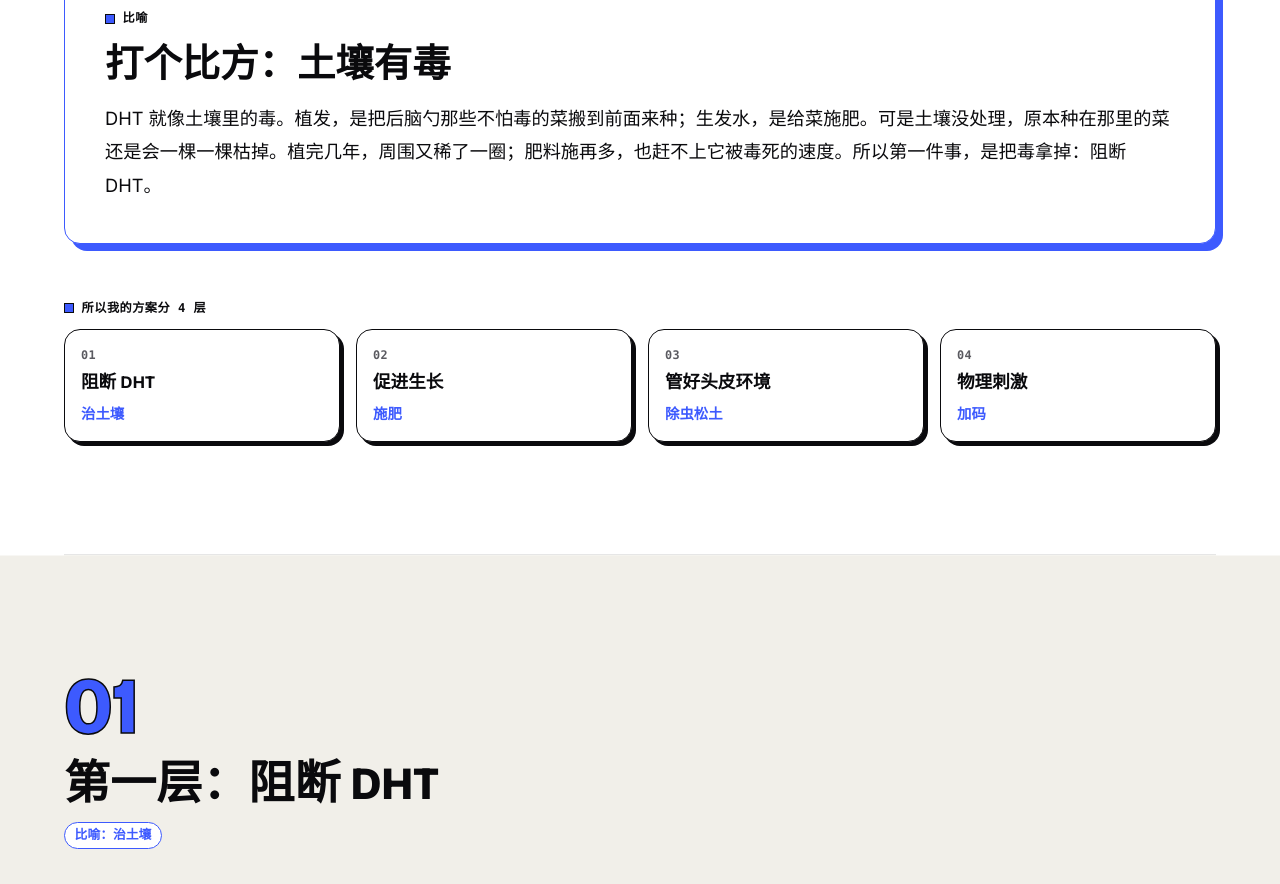
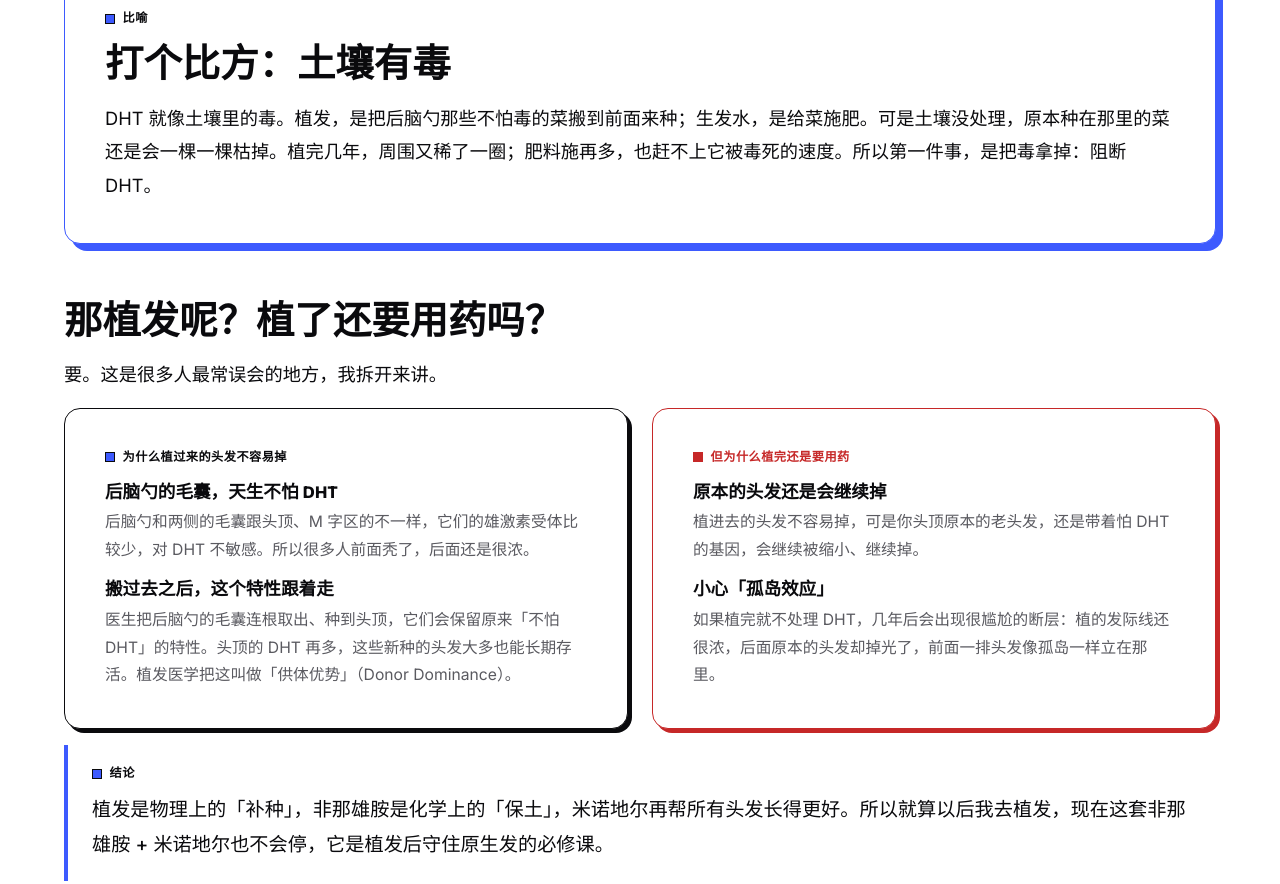
Before and after one commit to SparkTeoh/SparkAstro, an Astro site: page /stack/hair in a window 1280 px wide. Shown: the part 1616-2500 px from the top of the page. Built offline with nearby package versions, Linux system fonts and the light colour scheme; Astro itself is replaced by a stand-in of ours.

Commit message:
生发清单：加入「植发后为什么还要用药」的说明
- 原理部分新增「那植发呢？」：供体优势、原生发继续掉、孤岛效应
- 常见问题里的植发问答同步更新
- 清单数据格式新增 science.aside 区块

Co-Authored-By: Claude Opus 5.5 <noreply@anthropic.com>

```diff
--- a/src/content.config.ts
+++ b/src/content.config.ts
@@ -67,6 +67,16 @@ const stacks = defineCollection({
           flow: z.array(z.string()).default([]),       // 原理流程图，一步一项
           paragraphs: z.array(z.string()).default([]),
           analogy: z.object({ title: z.string(), text: z.string() }).optional(),
+          // 补充说明：例如「那植发呢？」，左栏讲好处，右栏讲为什么还不够
+          aside: z
+            .object({
+              title: z.string(),
+              lead: z.string().optional(),
+              pros: z.object({ title: z.string(), points: z.array(z.object({ title: z.string(), text: z.string() })) }),
+              cons: z.object({ title: z.string(), points: z.array(z.object({ title: z.string(), text: z.string() })) }),
+              conclusion: z.string().optional(),
+            })
+            .optional(),
         })
         .optional(),
       groups: z.array(layer),
--- a/src/content/stacks/hair.yaml
+++ b/src/content/stacks/hair.yaml
@@ -33,6 +33,24 @@ science:
   analogy:
     title: 打个比方：土壤有毒
     text: DHT 就像土壤里的毒。植发，是把后脑勺那些不怕毒的菜搬到前面来种；生发水，是给菜施肥。可是土壤没处理，原本种在那里的菜还是会一棵一棵枯掉。植完几年，周围又稀了一圈；肥料施再多，也赶不上它被毒死的速度。所以第一件事，是把毒拿掉：阻断 DHT。
+  aside:
+    title: 那植发呢？植了还要用药吗？
+    lead: 要。这是很多人最常误会的地方，我拆开来讲。
+    pros:
+      title: 为什么植过来的头发不容易掉
+      points:
+        - title: 后脑勺的毛囊，天生不怕 DHT
+          text: 后脑勺和两侧的毛囊跟头顶、M 字区的不一样，它们的雄激素受体比较少，对 DHT 不敏感。所以很多人前面秃了，后面还是很浓。
+        - title: 搬过去之后，这个特性跟着走
+          text: 医生把后脑勺的毛囊连根取出、种到头顶，它们会保留原来「不怕 DHT」的特性。头顶的 DHT 再多，这些新种的头发大多也能长期存活。植发医学把这叫做「供体优势」（Donor Dominance）。
+    cons:
+      title: 但为什么植完还是要用药
+      points:
+        - title: 原本的头发还是会继续掉
+          text: 植进去的头发不容易掉，可是你头顶原本的老头发，还是带着怕 DHT 的基因，会继续被缩小、继续掉。
+        - title: 小心「孤岛效应」
+          text: 如果植完就不处理 DHT，几年后会出现很尴尬的断层：植的发际线还很浓，后面原本的头发却掉光了，前面一排头发像孤岛一样立在那里。
+    conclusion: 植发是物理上的「补种」，非那雄胺是化学上的「保土」，米诺地尔再帮所有头发长得更好。所以就算以后我去植发，现在这套非那雄胺 + 米诺地尔也不会停，它是植发后守住原生发的必修课。
 
 groups:
   - id: block
@@ -163,7 +181,7 @@ schedule:
 
 faq:
   - title: 我已经植发了，还需要用药吗？
-    description: 需要。移植过来的后脑勺毛囊不太怕 DHT，但周围原本的头发还是会继续被 DHT 缩小。不处理土壤，几年后植发区周围又会稀一圈。
+    description: 需要。植过来的后脑勺毛囊不太怕 DHT，大多能长期存活；但你原本的头发还是会继续被 DHT 缩小。不用药的话，几年后容易出现「孤岛效应」：植的发际线还在，后面原本的头发却掉光了。上面「那植发呢？」有完整解释。
   - title: 只用生发水（米诺地尔）可以吗？
     description: 可以用，但效果有限。米诺地尔是施肥，不会减少 DHT。土壤还有毒，头发长出来的速度可能赶不上被缩小的速度。
   - title: 要用多久才看到效果？
--- a/src/pages/stack/[slug].astro
+++ b/src/pages/stack/[slug].astro
@@ -101,6 +101,36 @@ const isHot = (cell: string) => /微针|Nizoral/.test(cell);
           <h3 class="sp-h2" style="font-size:clamp(1.6rem,3.2vw,2.4rem)">{d.science.analogy.title}</h3>
           <p class="sp-copy" style="color:var(--sp-ink);max-width:none">{d.science.analogy.text}</p>
         </aside>
+      )}
+
+      {d.science.aside && (
+        <div class="sp-stack sp-transplant">
+          <h3 class="sp-h2" style="font-size:clamp(1.6rem,3.2vw,2.4rem)">{d.science.aside.title}</h3>
+          {d.science.aside.lead && <p class="sp-copy" style="color:var(--sp-ink);font-weight:500">{d.science.aside.lead}</p>}
+          <div class="sp-grid sp-grid--2">
+            <div class="sp-card sp-card--pad-lg">
+              <p class="sp-eyebrow">{d.science.aside.pros.title}</p>
+              {d.science.aside.pros.points.map((pt) => (
+                <div class="sp-stack" style="gap:0.3rem">
+                  <h4 class="sp-h3" style="font-size:1.1rem">{pt.title}</h4>
+                  <p class="sp-body">{pt.text}</p>
+                </div>
+              ))}
+            </div>
+            <div class="sp-card sp-card--pad-lg sp-card--danger">
+              <p class="sp-eyebrow sp-eyebrow--danger">{d.science.aside.cons.title}</p>
+              {d.science.aside.cons.points.map((pt) => (
+                <div class="sp-stack" style="gap:0.3rem">
+                  <h4 class="sp-h3" style="font-size:1.1rem">{pt.title}</h4>
+                  <p class="sp-body">{pt.text}</p>
+                </div>
+              ))}
+            </div>
+          </div>
+          {d.science.aside.conclusion && (
+            <div class="sp-mine"><p class="sp-eyebrow">结论</p><p>{d.science.aside.conclusion}</p></div>
+          )}
+        </div>
       )}
 
       <!-- 四层总览 -->
```
